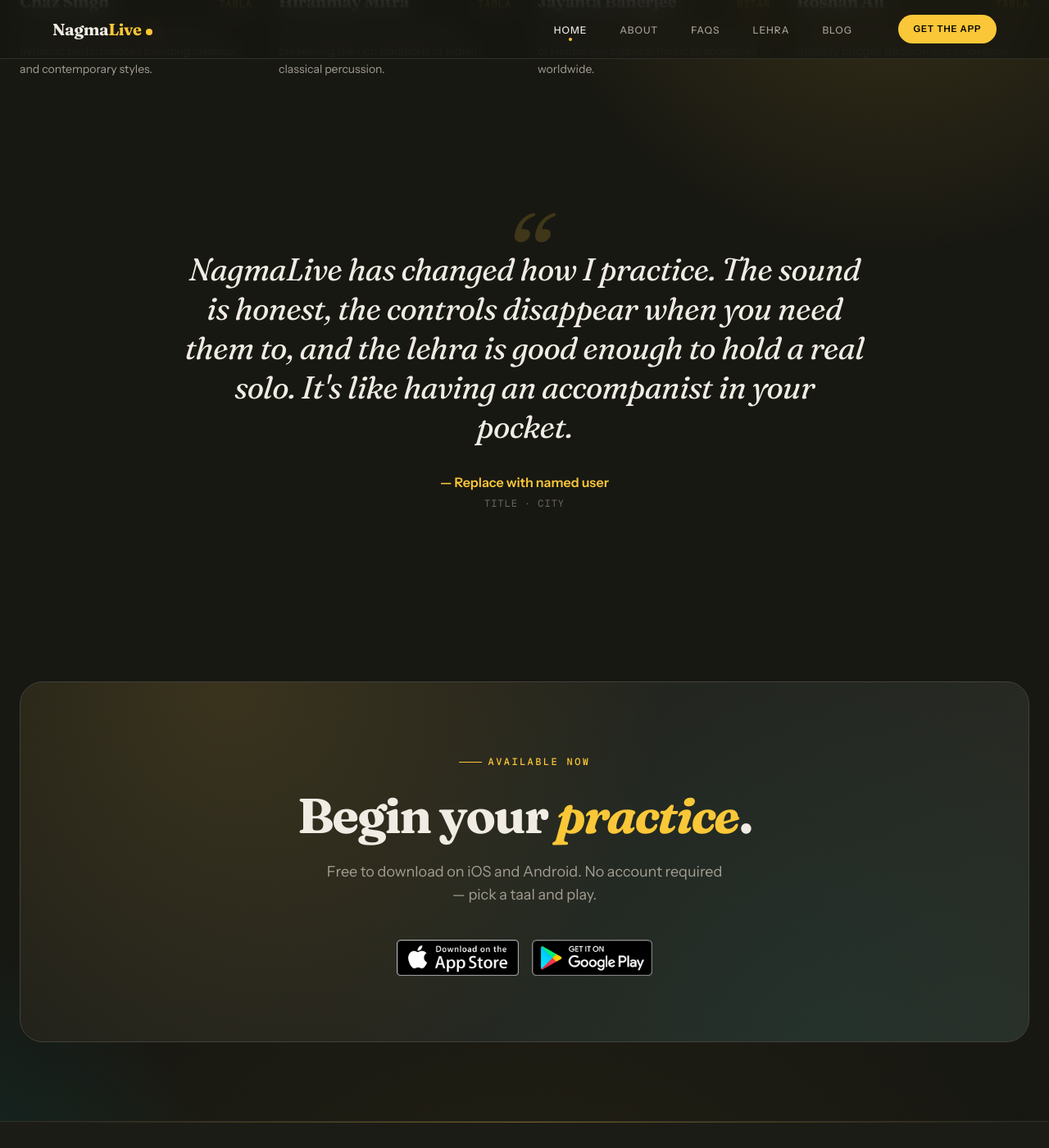
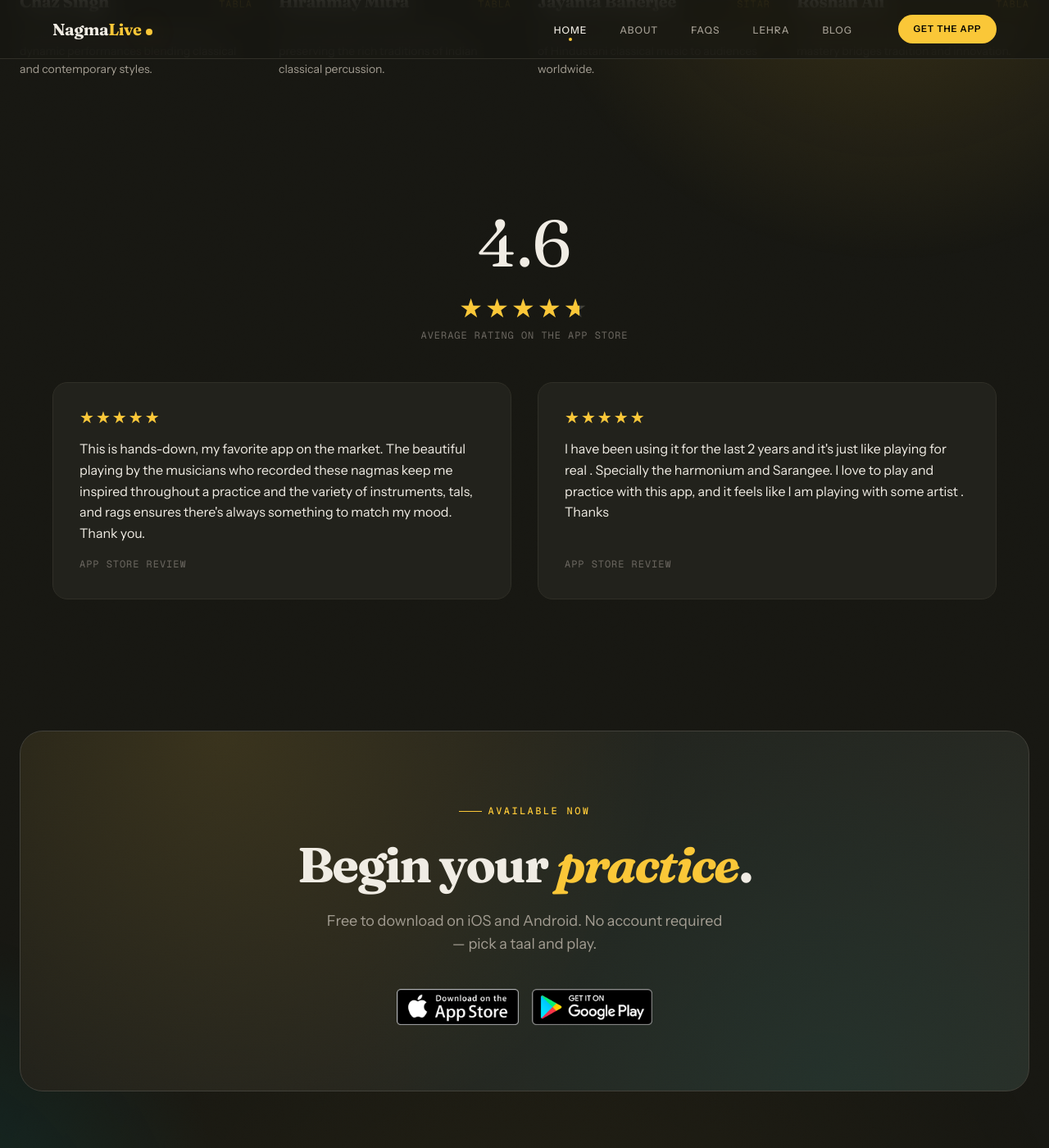
Before and after one commit to jsonfellin/NagmaLiveWeb, a Jekyll site: the page built from index.html, in a window 1280 px wide and 1400 px high, scrolled down 3695 px. Shown: the whole window at 82% size. Built offline with Jekyll 4.4.1, drawn with Linux system fonts in a browser that asks for light colours.

Commit message:
Add app rating and App Store reviews section
Replace the placeholder testimonial with a 4.6-star rating and two
real App Store reviews, driven by _data/reviews.yml.

Co-Authored-By: Claude Sonnet 5 <noreply@anthropic.com>

```diff
--- /dev/null
+++ b/_data/reviews.yml
@@ -0,0 +1,10 @@
+# Ratings and reviews shown on the home page. Copy reviews verbatim from the stores.
+rating: 4.6
+store: App Store
+reviews:
+  - stars: 5
+    source: App Store
+    text: "This is hands-down, my favorite app on the market. The beautiful playing by the musicians who recorded these nagmas keep me inspired throughout a practice and the variety of instruments, tals, and rags ensures there's always something to match my mood. Thank you."
+  - stars: 5
+    source: App Store
+    text: "I have been using it for the last 2 years and it's just like playing for real . Specially the harmonium and Sarangee. I love to play and practice with this app, and it feels like I am playing with some artist . Thanks"
--- /dev/null
+++ b/_includes/reviews.html
@@ -0,0 +1,19 @@
+<section class="section section--tight">
+  <div class="container">
+    <div class="rating reveal">
+      <p class="rating__score">{{ site.data.reviews.rating }}</p>
+      {% include stars.html value=site.data.reviews.rating %}
+      <p class="rating__label">Average rating on the {{ site.data.reviews.store }}</p>
+    </div>
+
+    <div class="grid grid--2 reviews">
+      {% for review in site.data.reviews.reviews %}
+      <figure class="review reveal" data-delay="{{ forloop.index }}">
+        {% include stars.html value=review.stars %}
+        <blockquote class="review__text">{{ review.text }}</blockquote>
+        <figcaption class="review__source">{{ review.source }} review</figcaption>
+      </figure>
+      {% endfor %}
+    </div>
+  </div>
+</section>
--- /dev/null
+++ b/_includes/stars.html
@@ -0,0 +1,4 @@
+{%- comment -%} Usage: {% include stars.html value=4.6 %} — value 0–5, fractional fill via CSS width. {%- endcomment -%}
+<span class="stars" role="img" aria-label="{{ include.value }} out of 5 stars">
+  <span class="stars__fill" style="width: {{ include.value | times: 20 }}%"></span>
+</span>
--- a/_includes/testimonial.html
+++ /dev/null
@@ -1,16 +0,0 @@
-<section class="section section--tight">
-  <div class="container">
-    <figure class="testimonial reveal">
-      <blockquote class="testimonial__quote">
-        NagmaLive has changed how I practice. The sound is honest, the controls disappear when you need them
-        to, and the lehra is good enough to hold a real solo. It's like having an accompanist in your pocket.
-      </blockquote>
-      <figcaption class="testimonial__attribution">
-        {%- comment -%} TODO: replace with a real, named, attributable quote from a user.
-                       Anonymous testimonials read as fabricated. {%- endcomment -%}
-        <span class="testimonial__author">— Replace with named user</span>
-        <span class="testimonial__role">Title · City</span>
-      </figcaption>
-    </figure>
-  </div>
-</section>
--- a/assets/css/components.css
+++ b/assets/css/components.css
@@ -629,6 +629,69 @@
   color: var(--color-text-subtle);
 }
 
+/* ===== Ratings & reviews ===== */
+.stars {
+  position: relative;
+  display: inline-block;
+  font-size: var(--text-xl);
+  line-height: 1;
+  letter-spacing: 0.1em;
+  color: var(--color-border-strong);
+}
+.stars::before { content: "\2605\2605\2605\2605\2605"; }
+.stars__fill {
+  position: absolute;
+  inset: 0 auto 0 0;
+  overflow: hidden;
+  white-space: nowrap;
+  color: var(--color-gold);
+}
+.stars__fill::before { content: "\2605\2605\2605\2605\2605"; }
+.rating {
+  display: flex;
+  flex-direction: column;
+  align-items: center;
+  gap: var(--space-1);
+  margin-bottom: var(--space-6);
+  text-align: center;
+}
+.rating .stars { font-size: var(--text-3xl); }
+.rating__score {
+  font-family: var(--font-display);
+  font-size: var(--text-6xl);
+  line-height: 1;
+  color: var(--color-text);
+}
+.rating__label {
+  font-family: var(--font-mono);
+  font-size: var(--text-xs);
+  letter-spacing: var(--tracking-wide);
+  text-transform: uppercase;
+  color: var(--color-text-subtle);
+}
+.review {
+  display: flex;
+  flex-direction: column;
+  gap: var(--space-2);
+  padding: var(--space-4);
+  background: var(--color-bg-card);
+  border: 1px solid var(--color-border);
+  border-radius: var(--radius-lg);
+}
+.review__text {
+  font-size: var(--text-base);
+  line-height: 1.6;
+  color: var(--color-text);
+}
+.review__source {
+  margin-top: auto;
+  font-family: var(--font-mono);
+  font-size: var(--text-xs);
+  letter-spacing: var(--tracking-wide);
+  text-transform: uppercase;
+  color: var(--color-text-subtle);
+}
+
 /* =====================================================================
    CTA  —  Confident close
    ===================================================================== */
--- a/index.html
+++ b/index.html
@@ -7,5 +7,5 @@ description: "NagmaLive is the ultimate Indian classical music practice companio
 {% include features.html %}
 {% include app-specs.html %}
 {% include musicians.html %}
-{% include testimonial.html %}
+{% include reviews.html %}
 {% include cta-banner.html %}
```
